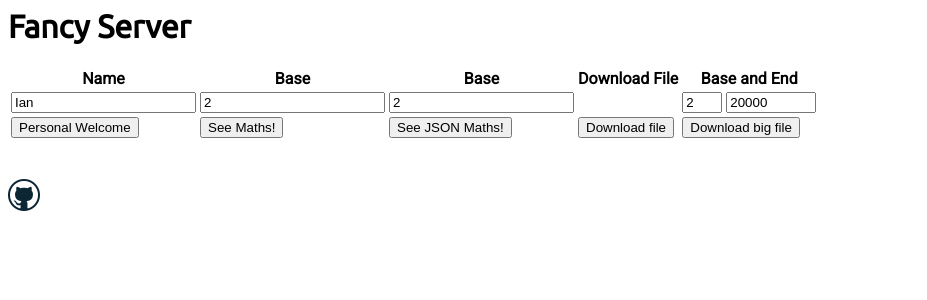
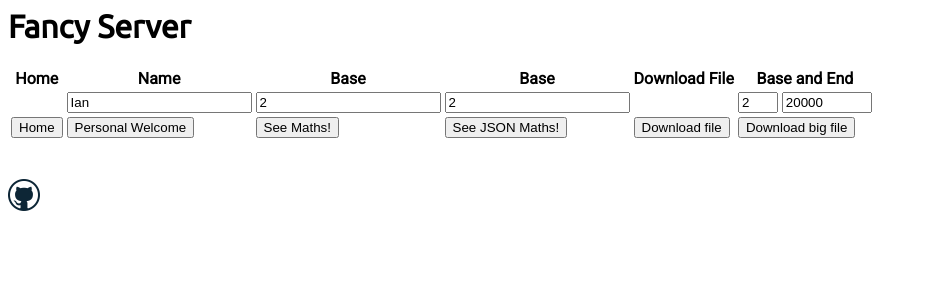
Before and after one commit to hapticPaper/helloFlask, a Flask app: page /fancy_server in a window 1280 px wide. Shown: the top 300 px of the page, without its empty margins (0-927 px from the left). Run offline with Flask 2, Linux system fonts and the light colour scheme.

Commit message:
home button

```diff
--- a/templates/fancy_server.html
+++ b/templates/fancy_server.html
@@ -6,6 +6,7 @@
 <table>
     <thead>
     <tr>
+            <th>Home</th>
             <th>Name</th>
             <th>Base</th>
             <th>Base</th>
@@ -15,6 +16,7 @@
 
     </thead>
         <tr>
+            <td></td>
             <td><input class="tb" required id="welcomeName" value="Ian"></td>
             <td><input class="tb" required id="inputbase" value="2"></td>
             <td><input class="tb" required id="inputJsonbase" value="2"></td>
@@ -24,6 +26,7 @@
         </tr>
 
         <tr>
+            <td><input type="button" onclick="parent.location='/'" value="Home" /></td>
             <td><input type="button" onclick="personalWelcome()" value="Personal Welcome" /></td>
             <td><input type="button" onclick="parent.location='/maths?base=' + $('#inputbase').val();" value="See Maths!" /></td>
             <td><input type="button" onclick="window.open('/json?base=' + $('#inputJsonbase').val(), '_blank');" value="See JSON Maths!" /></td>
```
